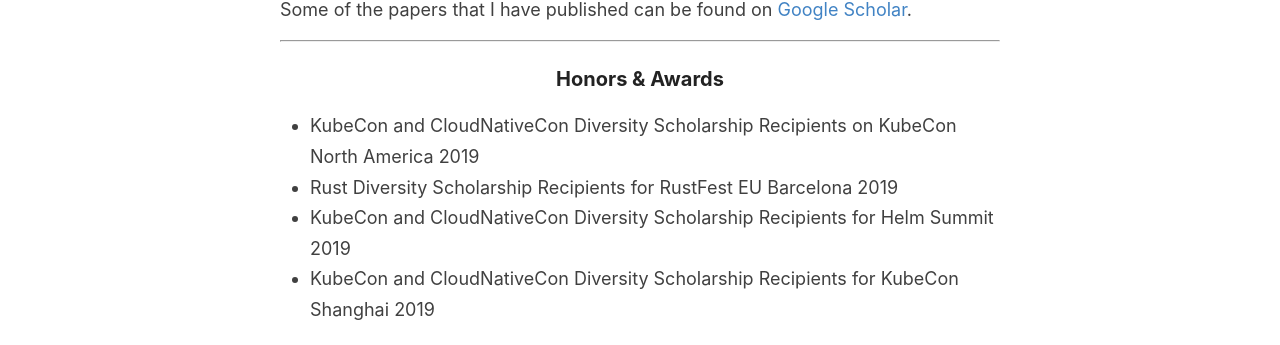
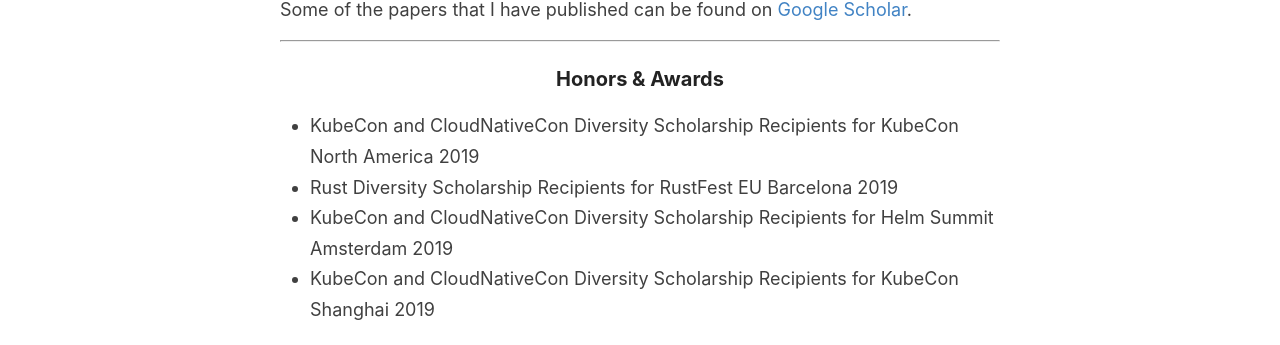
Before and after one commit to irvifa/irvifa.github.io, a Jekyll site: the page built from _pages/about.md, in a window 1280 px wide. Shown: the part 1151-1496 px from the top of the page. Built offline with Jekyll 4.4.1, drawn with Linux system fonts in a browser that asks for light colours.

Commit message:
Update about.md

```diff
--- a/_pages/about.md
+++ b/_pages/about.md
@@ -44,7 +44,7 @@
 
 ### Honors & Awards
 
-- KubeCon and CloudNativeCon Diversity Scholarship Recipients on KubeCon North America 2019
+- KubeCon and CloudNativeCon Diversity Scholarship Recipients for KubeCon North America 2019
 - Rust Diversity Scholarship Recipients for RustFest EU Barcelona 2019
-- KubeCon and CloudNativeCon Diversity Scholarship Recipients for Helm Summit 2019
+- KubeCon and CloudNativeCon Diversity Scholarship Recipients for Helm Summit Amsterdam 2019
 - KubeCon and CloudNativeCon Diversity Scholarship Recipients for KubeCon Shanghai 2019
```
